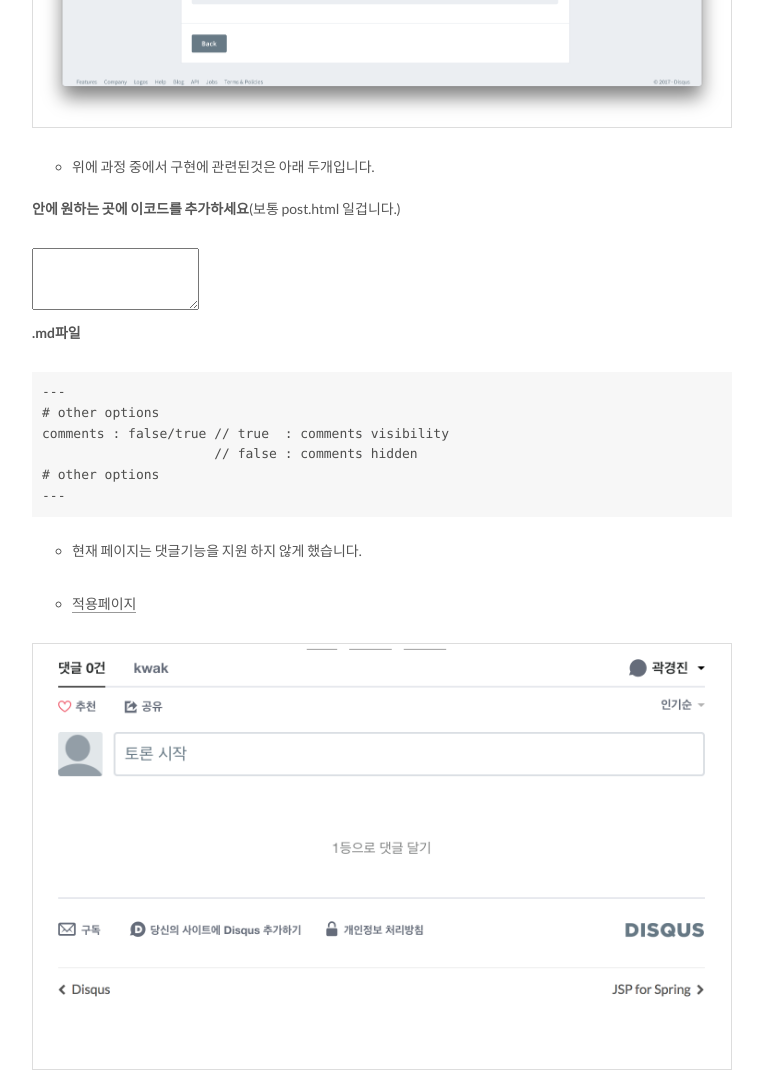
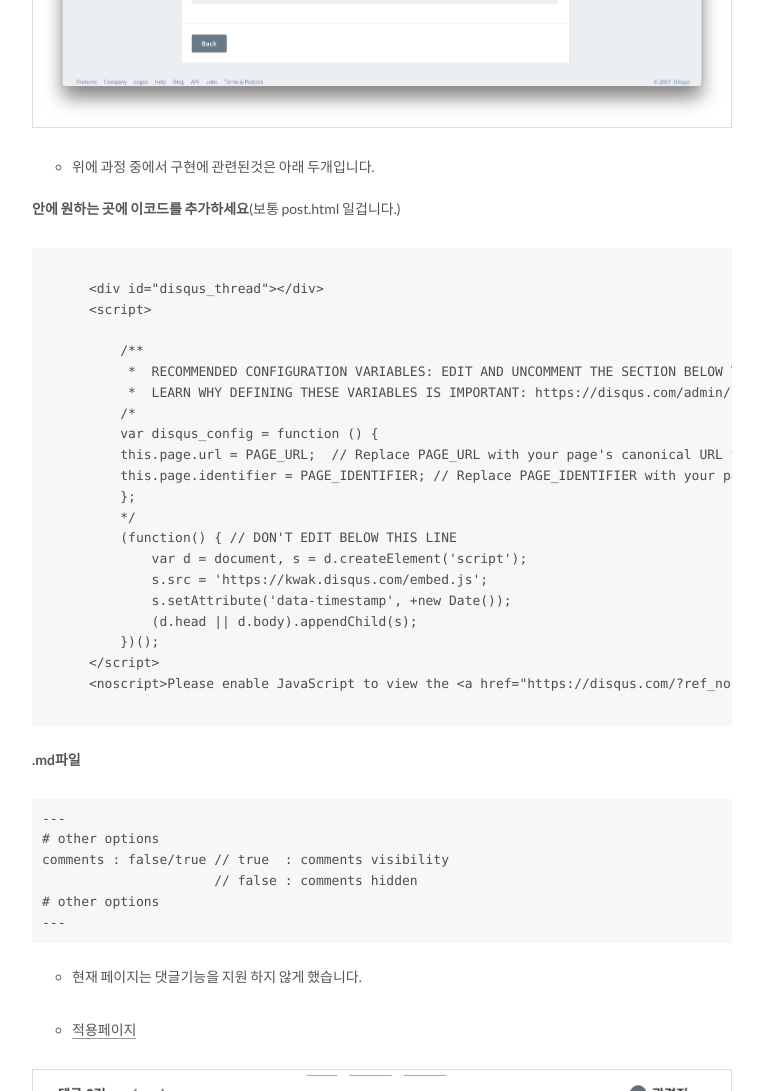
Before and after one commit to kwakkwakkwak/kwakkwakkwak.github.io, a Jekyll site: the page built from _posts/2017-10-03-disqus.md, in a window 1280 px wide and 1400 px high, scrolled down 4699 px, cut to the strip 0-1091 px from the top of the window. Shown: the whole strip, without its empty margins (258-1021 px from the left). Built offline with Jekyll 4.4.1, drawn with Linux system fonts in a browser that asks for light colours; comment, search, counter and statistics services are not loaded.

Commit message:
disqus 기능 추가 Post

````diff
--- a/_posts/2017-10-03-disqus.md
+++ b/_posts/2017-10-03-disqus.md
@@ -34,7 +34,8 @@ Github Blog에 댓글기능을! [Disqus](https://disqus.com/)
 * 위에 과정 중에서 구현에 관련된것은 아래 두개입니다.
 
 **안에 원하는 곳에 이코드를 추가하세요**(보통 post.html 일겁니다.)
-<textarea sytle="width : 100%; hight : 50px; resize:none; " readOnly>
+
+```
     {% if page.comments %}
       <div id="disqus_thread"></div>
       <script>
@@ -55,9 +56,9 @@ Github Blog에 댓글기능을! [Disqus](https://disqus.com/)
               (d.head || d.body).appendChild(s);
           })();
       </script>
-          <noscript>Please enable JavaScript to view the <a href="https://disqus.com/?ref_noscript">comments powered by Disqus.</a></noscript>
-    {% endif %}
-</textarea>
+      <noscript>Please enable JavaScript to view the <a href="https://disqus.com/?ref_noscript">comments powered by Disqus.</a></noscript>
+      {% endif %}
+```
 
 **.md파일**
 
````
Also changed, not shown: other parts of _posts/2017-10-03-disqus.md (+1 -1 lines).
